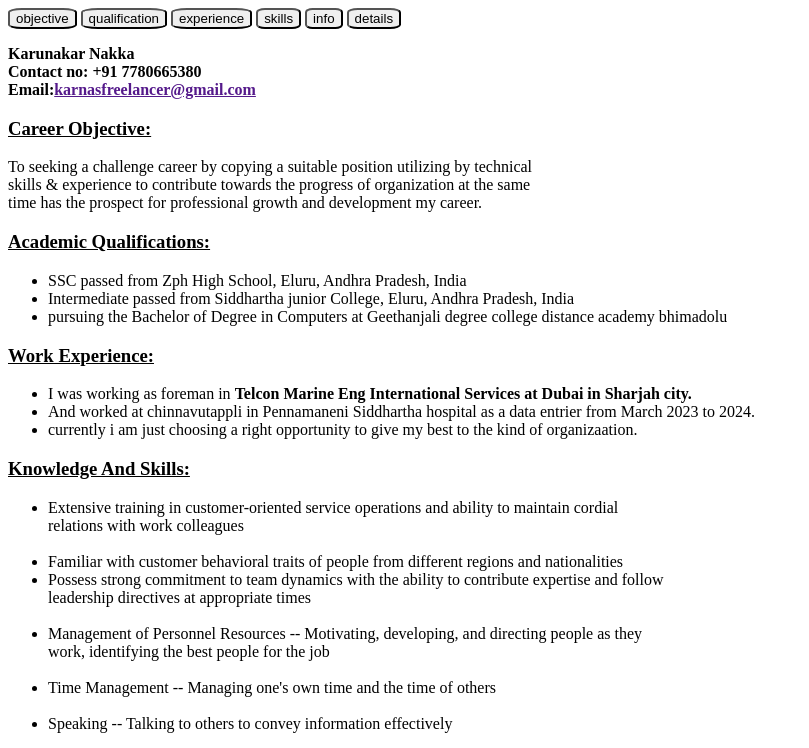
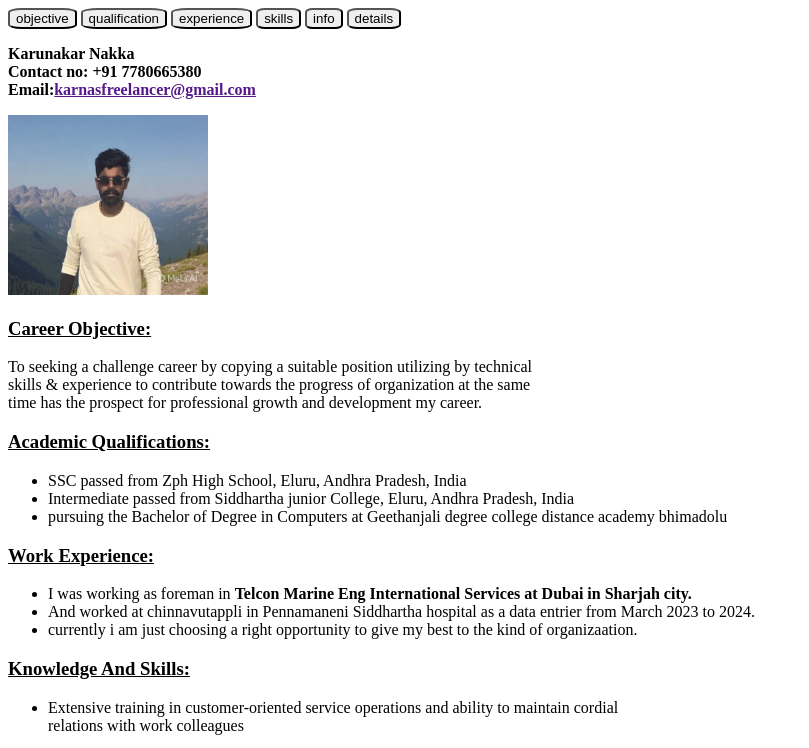
Before and after one commit to karnagk/my-cv-web, a plain HTML site: page index.html in a window 1280 px wide. Shown: the top 748 px of the page, without its empty margins (0-809 px from the left). Drawn offline with Linux system fonts and the light colour scheme.

Commit message:
pic changing

```diff
--- a/index.html
+++ b/index.html
@@ -49,6 +49,7 @@
     </p>
 </div>
 </section1>
+<img src="img.jpg (2).jpeg" alt="my picture" width="200px" height="180px">
 
 
 <section2>
```
Also changed, not shown: img.jpg (2).jpeg (added).
